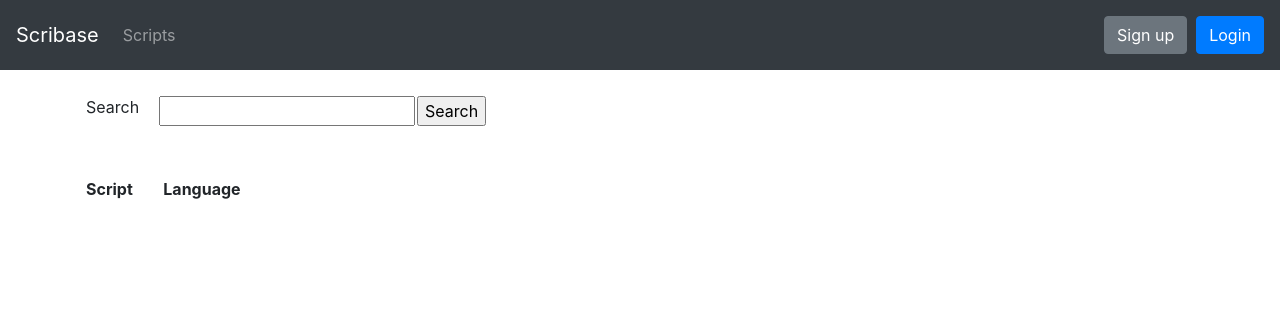
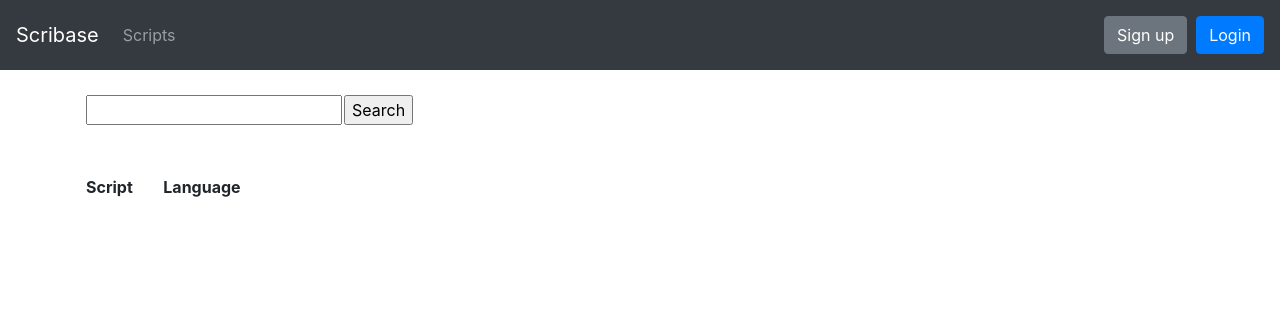
Before and after one commit to SirVeggie/Tsoha, a Flask app: page /scripts/ in a window 1280 px wide. Shown: the top 330 px of the page. Run offline with Flask 2, Linux system fonts and the light colour scheme; data that the repository does not hold is empty; some libraries are stand-ins or nearby versions.

Commit message:
Update list.html

```diff
--- a/application/templates/scripts/list.html
+++ b/application/templates/scripts/list.html
@@ -4,9 +4,6 @@
 <form method="POST" action="{{ url_for('script_search') }}">
   <table>
     <tr>
-      <td>
-        <span class="pre">{{ form.parameter.label }}    </span>
-      </td>
       <td>
         {{ form.parameter }}
       </td>
```
